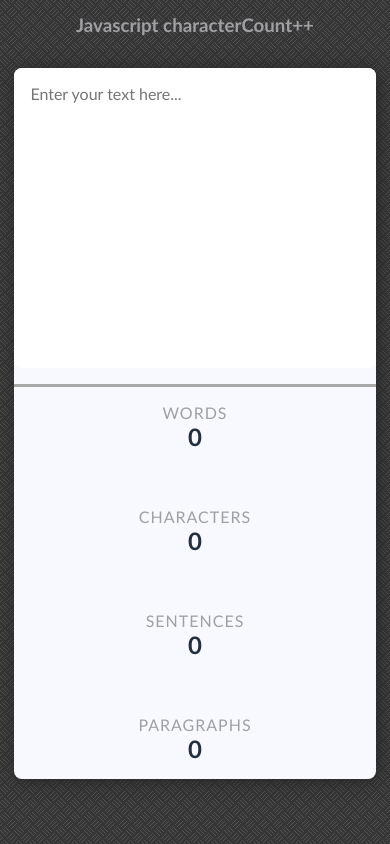
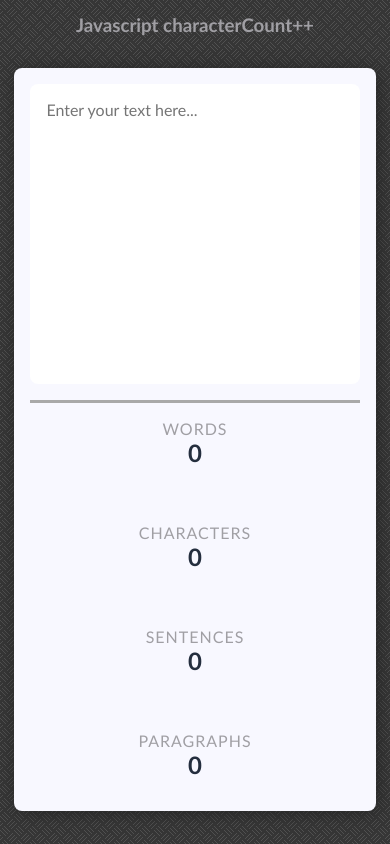
Before and after one commit to dennisbartol/Character-Counter, a plain HTML site: page index.html in a window 390 px wide. Drawn offline with Linux system fonts and the light colour scheme.

Commit message:
Refactor CSS for improved responsiveness and layout

```diff
--- a/wordCount.css
+++ b/wordCount.css
@@ -82,8 +82,8 @@ h1 {
 
 /* Adding RSW */
 @media (max-width: 600px) {
-  body {
-  gap: 2rem;
+body {
+   gap: 2rem;
    padding: 0.9rem;
    height: auto;
    }
@@ -94,9 +94,11 @@ h1 {
 
 .container {
    max-width: 100%;
+   padding: 1rem;
  }
 
 .output-container {
-   flex-direction: column;
+    flex-direction: column;
+    justify-content: space-around;
  }
 }
```
